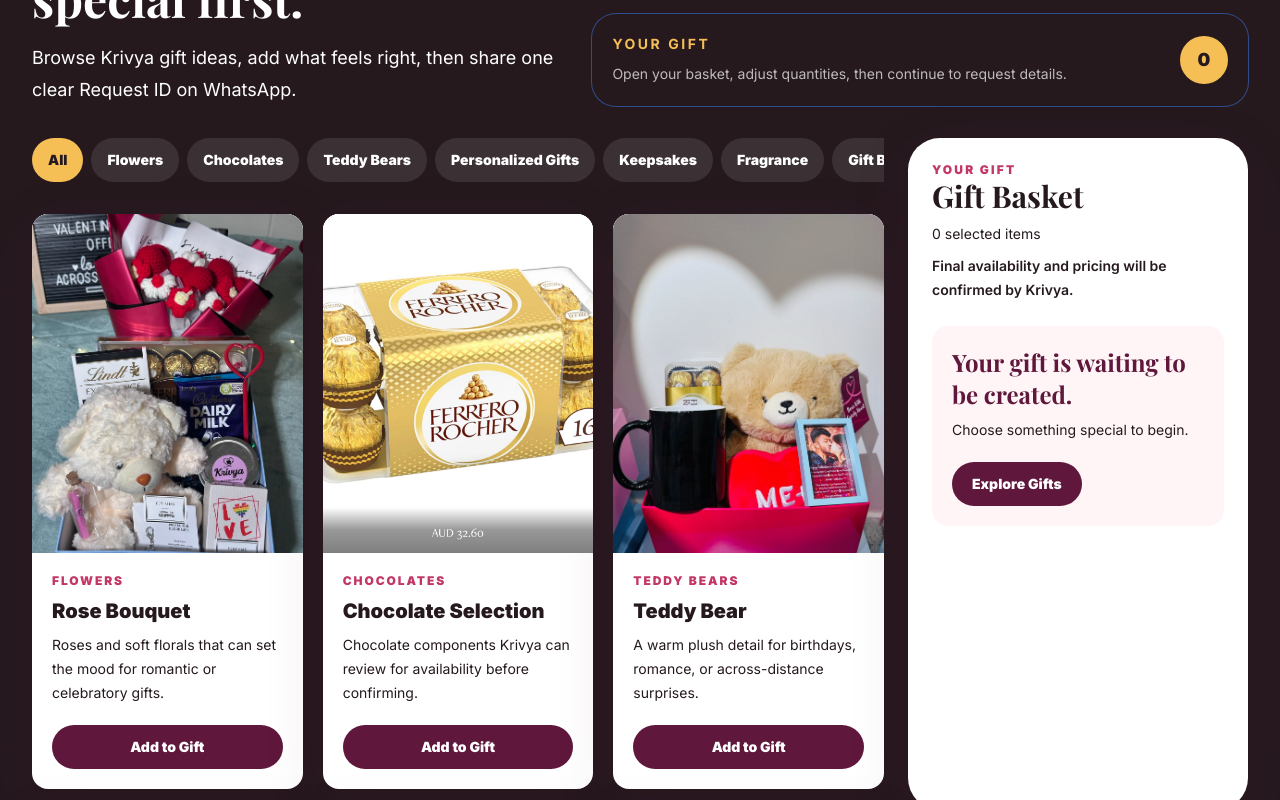
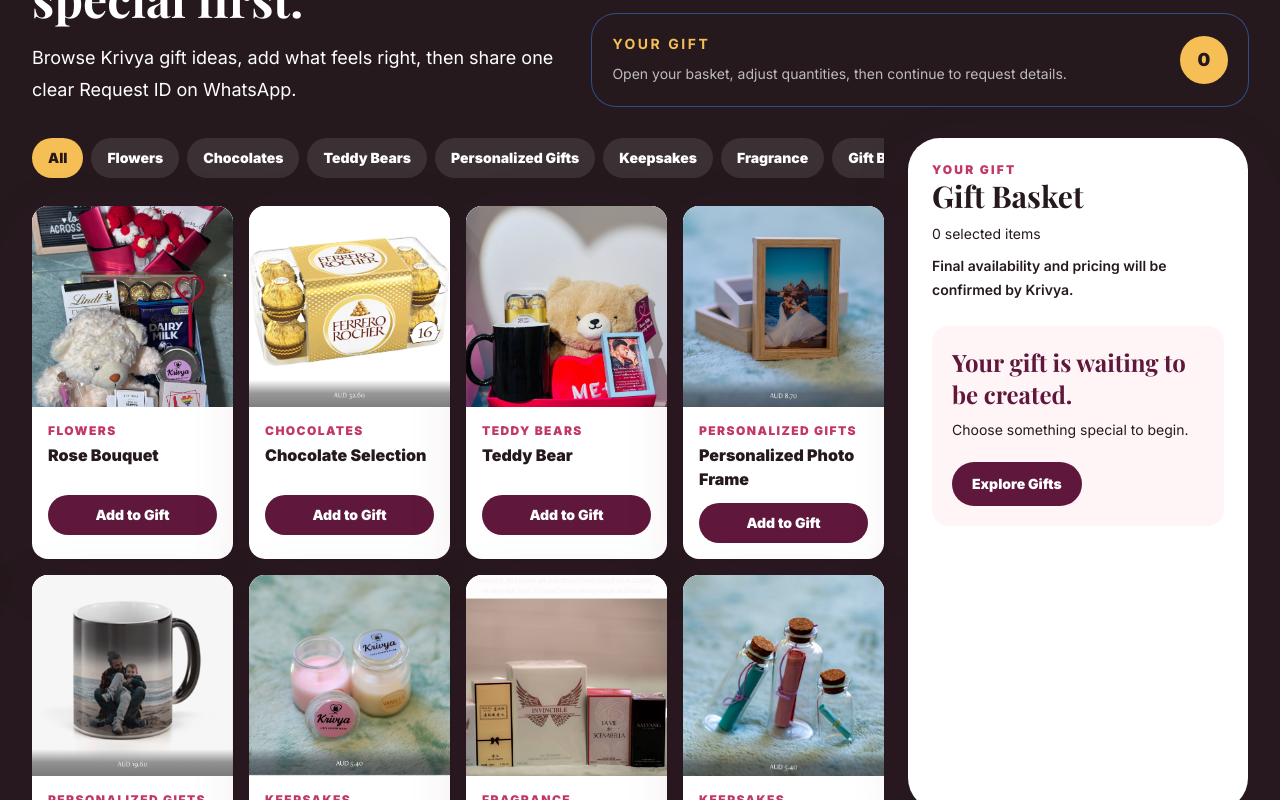
Before and after one commit to Suven0007/krivya-demo, a Next.js app: page / in a window 1280 px wide. Shown: the part 2120-2920 px from the top of the page. Built offline with nearby package versions, Linux system fonts and the light colour scheme; a web font is replaced by a local one.

Commit message:
Compact Krivya mobile gift store

```diff
--- a/components/GiftBuilder.tsx
+++ b/components/GiftBuilder.tsx
@@ -261,14 +261,14 @@
 
         <form onSubmit={handleSubmit}>
           {step === "shop" ? (
-            <div className="grid gap-6 xl:grid-cols-[1fr_340px]">
-              <div>
-                <div className="mb-6 flex gap-2 overflow-x-auto pb-2" aria-label="Gift categories">
+            <div className="grid gap-6 xl:grid-cols-[minmax(0,1fr)_340px]">
+              <div className="min-w-0">
+                <div className="mb-5 flex max-w-full gap-2 overflow-x-auto pb-2" aria-label="Gift categories">
                   {categoryFilters.map((category) => (
                     <button
                       key={category}
                       type="button"
-                      className={`focus-ring min-w-fit rounded-full px-4 py-3 text-sm font-black transition ${
+                      className={`focus-ring shrink-0 rounded-full px-4 py-2.5 text-xs font-black transition sm:text-sm ${
                         activeCategory === category ? "bg-ribbon text-ink" : "bg-white/10 text-white hover:bg-white/18"
                       }`}
                       onClick={() => setActiveCategory(category)}
@@ -284,24 +284,24 @@
                   </div>
                 ) : null}
 
-                <div className="grid gap-5 sm:grid-cols-2 lg:grid-cols-3">
+                <div className="grid grid-cols-2 gap-3 sm:gap-4 md:grid-cols-3 xl:grid-cols-4">
                   {filteredCatalog.map((item) => {
                     const basketEntry = basket.find((entry) => entry.item.id === item.id);
+                    const wasJustAdded = lastAdded === item.name;
 
                     return (
-                      <article key={item.id} className="group overflow-hidden rounded-2xl bg-white text-ink shadow-soft">
-                        <div className="relative aspect-[4/5] overflow-hidden bg-petal">
-                          <Image src={item.imagePath} alt={item.name} fill sizes="(min-width: 1280px) 25vw, (min-width: 640px) 45vw, 92vw" className="object-cover transition duration-500 group-hover:scale-105" />
+                      <article key={item.id} className="group min-w-0 overflow-hidden rounded-2xl bg-white text-ink shadow-soft">
+                        <div className="relative aspect-square overflow-hidden bg-petal">
+                          <Image src={item.imagePath} alt={item.name} fill sizes="(min-width: 1280px) 18vw, (min-width: 768px) 30vw, 46vw" className="object-cover transition duration-500 group-hover:scale-105" />
                         </div>
-                        <div className="p-5">
-                          <p className="text-xs font-black uppercase tracking-[0.16em] text-rose">{getStoreCategory(item)}</p>
-                          <h3 className="mt-2 text-xl font-black">{item.name}</h3>
-                          <p className="mt-2 text-sm leading-6 text-ink/62">{item.description}</p>
-                          <div className="mt-5 flex items-center gap-3">
-                            <button type="button" className="focus-ring flex-1 rounded-full bg-plum px-4 py-3 text-sm font-black text-white transition hover:bg-rose" onClick={() => addItem(item)}>
-                              Add to Gift
+                        <div className="min-w-0 p-3 sm:p-4">
+                          <p className="truncate text-[0.65rem] font-black uppercase tracking-[0.12em] text-rose sm:text-xs">{getStoreCategory(item)}</p>
+                          <h3 className="mt-1 min-h-10 text-sm font-black leading-5 sm:text-base">{item.name}</h3>
+                          <div className="mt-3 flex min-w-0 items-center gap-2">
+                            <button type="button" className="focus-ring min-h-10 min-w-0 flex-1 rounded-full bg-plum px-3 py-2 text-xs font-black text-white transition hover:bg-rose sm:px-4 sm:text-sm" onClick={() => addItem(item)}>
+                              {wasJustAdded ? "Added ✓" : "Add to Gift"}
                             </button>
-                            {basketEntry ? <span className="rounded-full bg-petal px-3 py-2 text-xs font-black text-plum">x{basketEntry.quantity}</span> : null}
+                            {basketEntry ? <span className="shrink-0 rounded-full bg-petal px-2.5 py-1.5 text-xs font-black text-plum">x{basketEntry.quantity}</span> : null}
                           </div>
                         </div>
                       </article>
@@ -469,15 +469,17 @@
             </section>
           ) : null}
         </form>
+        <div className="h-20 lg:hidden" aria-hidden="true" />
       </div>
 
       <button
         type="button"
-        className="focus-ring fixed bottom-4 left-4 right-4 z-30 rounded-full bg-ribbon px-5 py-4 text-sm font-black text-ink shadow-soft lg:hidden"
+        className="focus-ring fixed bottom-[calc(1rem+env(safe-area-inset-bottom))] left-4 right-4 z-30 flex items-center justify-between gap-3 rounded-full bg-ribbon px-4 py-3 text-sm font-black text-ink shadow-soft lg:hidden"
         onClick={() => setBasketOpen(true)}
         aria-label={`Open your gift basket with ${itemCount} items`}
       >
-        Your Gift · {itemCount}
+        <span>Your Gift · {itemCount}</span>
+        <span className="shrink-0">View Basket →</span>
       </button>
     </section>
   );
```
